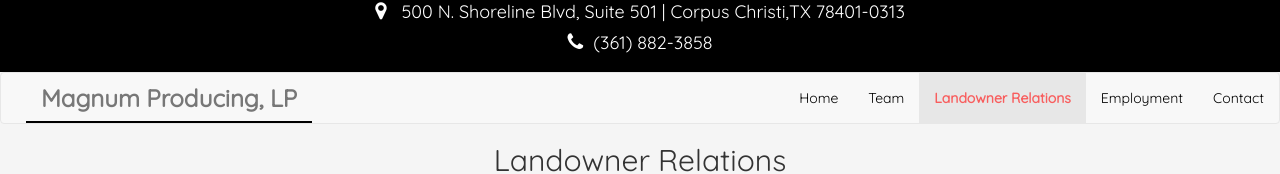
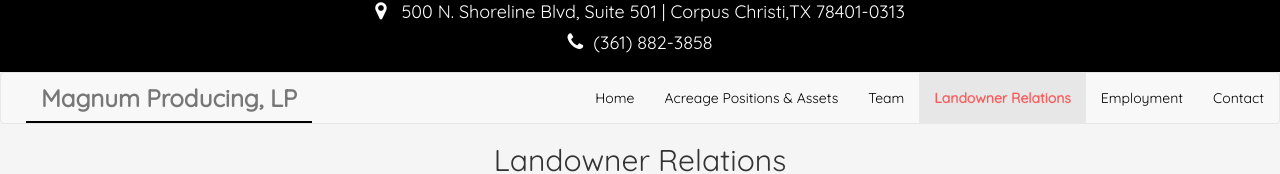
Before and after one commit to mishaun/MagnumWebsite2021, a plain HTML site: page landownerRelations.html in a window 1280 px wide. Shown: the part 205-379 px from the top of the page. Drawn offline with nearby package versions, Linux system fonts and the light colour scheme.

Commit message:
added assets in navbar on landowner relations page

```diff
--- a/landownerRelations.html
+++ b/landownerRelations.html
@@ -59,6 +59,10 @@
                 <ul class="nav navbar-nav navbar-right">
                     <li>
                         <a href="index.html">Home</a>
+                    </li>
+
+                    <li>
+                        <a href="assets.html">Acreage Positions & Assets</a>
                     </li>
 
                     <li>
```
